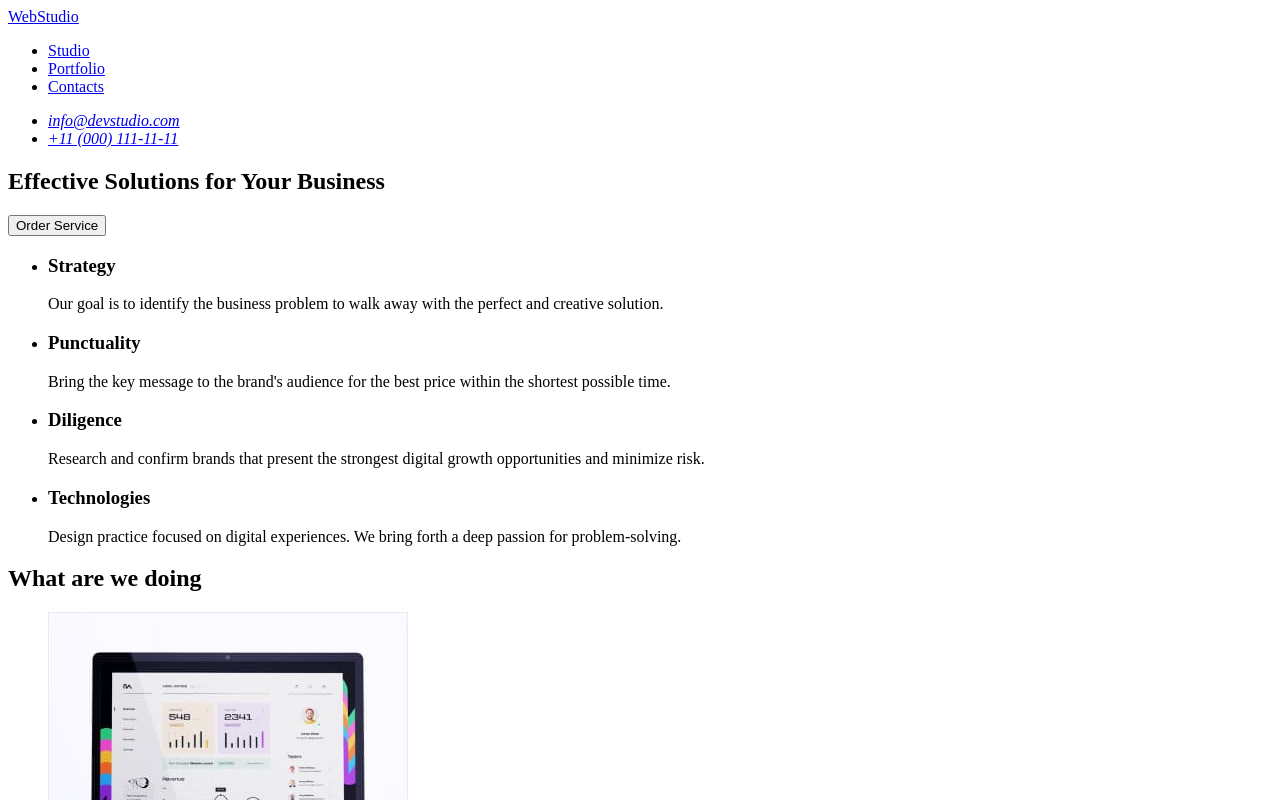
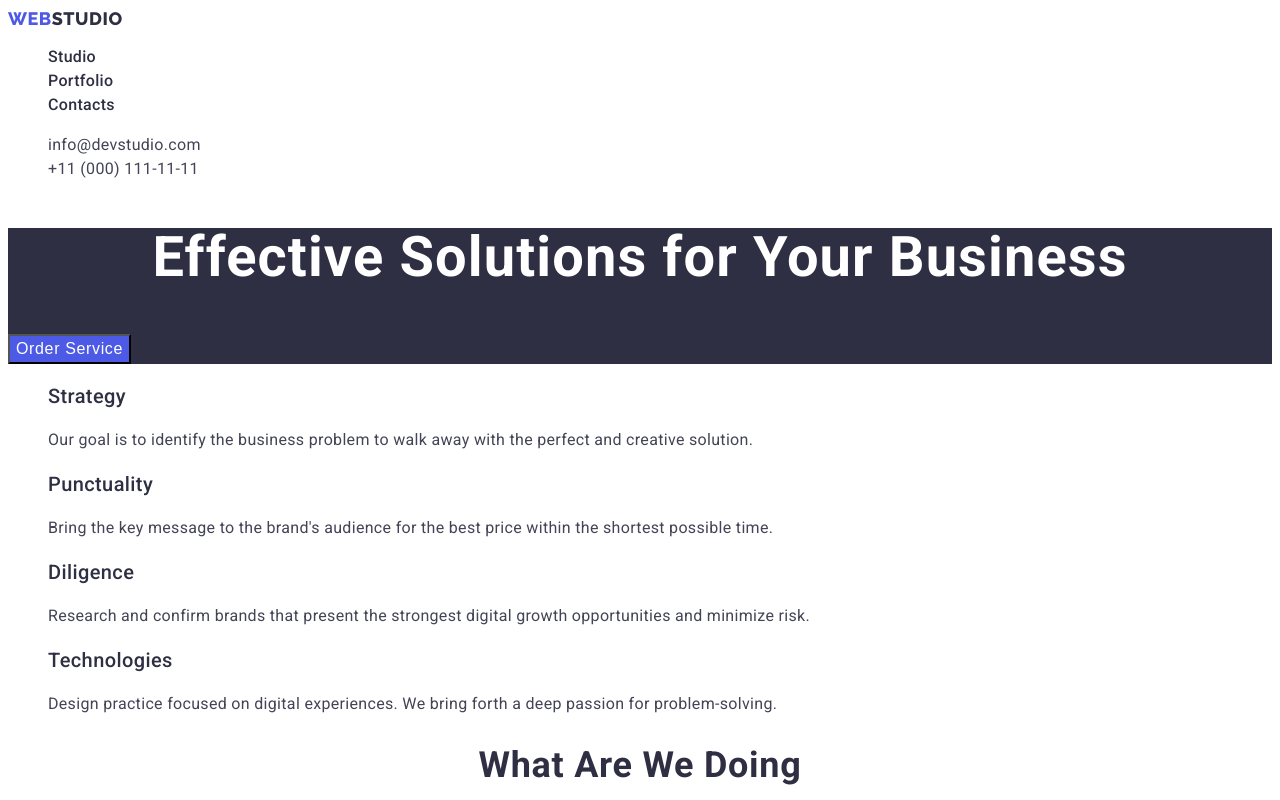
Before and after one commit to Tania66/goit-markup-hw-02, a plain HTML site: page index.html in a window 1280 px wide. Shown: the top 800 px of the page. Drawn offline with Linux system fonts and the light colour scheme.

Commit message:
update html and scc file

```diff
--- a/css/styles.css
+++ b/css/styles.css
@@ -10,7 +10,8 @@
 
  body{
 font-family: var(--primary-font);
-color: var(--primare-text-color);
+color: var(--secondary-text-color);
+background-color: #FFF;
 }
 
 .list{
@@ -22,14 +23,31 @@ color: var(--primare-text-color);
 }
 
 .logo {
-    font-family: var(--secondary-font);
+    font-family:'Raleway', sans-serif;
     font-weight: 800;
     font-size: 18px;
-    line-height: calc(21/18);
+    line-height: 1.17;
     letter-spacing: 0.03em;
     text-transform: uppercase;
-    color: var(--primary-text-color);
+    color: #4d5ae5;
 }
+
+.logo-part{
+    color:#2E2F42 ;
+}
+
+.logo-part-2{
+    color: #F4F4FD;
+}
+
+.sub-title {
+font-weight: 400;
+font-size: 16px;
+line-height: calc(24/16);
+letter-spacing: 0.02em;
+color:var(--secondary-text-color);
+}
+
 /*COMPONENTS**********************************/
 
 
@@ -52,11 +70,19 @@ font-weight: 500;
 font-size: 16px;
 line-height: calc(24/16);
 letter-spacing: 0.02em;
+color: #2E2F42;
 }
+
+.menu-link:hover,
+.menu-link:focus{
+    color:#404BBF;
+}
+
 
 .header-item {
 }
 .contacts {
+font-style: normal;
 }
 .contacts-list {
 }
@@ -65,17 +91,16 @@ letter-spacing: 0.02em;
 
 
 .contacts-link {
-font-style: normal;
 font-weight: 400;
 font-size: 16px;
-line-height: 24/16;
+line-height: 1.5;
 letter-spacing: 0.02em;
-color: var(--secondary-text-color);
+color: #434455;
 }
 
 .contacts-link:hover,
 .contacts-link:focus{
-    color: var(--accent-color);
+    color: #404BBF;
 }
 
 /*HEADER************************************/
@@ -100,14 +125,15 @@ color: var(--secondary-text-color);
     font-weight: 500;
     cursor: pointer;
     font-size: 16px;
-    line-height: calc(24/16);
+    line-height: 1.5;
     letter-spacing: 0.04em;
     color: #4D5AE5;
+    background-color: #F4F4FD;
 }
 
 .filter-btn:hover,
 .filter-btn:focus{
-    background-color: var(--accent-color);
+    background-color: #404BBF;
     color: #FFF;
 }
 
@@ -119,20 +145,14 @@ color: var(--secondary-text-color);
 .portfolio-img {
 }
 
-.portfolio-title {
+.title {
 font-weight: 500;
 font-size: 20px;
 line-height: calc(24/20);
 letter-spacing: 0.02em;
+color: #2E2F42;
 }
 
-.portfolio-sub-title {
-font-weight: 400;
-font-size: 16px;
-line-height: calc(24/16);
-letter-spacing: 0.02em;
-color:var(--secondary-text-color);
-}
 
 /*PORTFOLIO**************************************/
 
@@ -140,6 +160,7 @@ color:var(--secondary-text-color);
 /*FOOTER******************************************/
 
 .footer {
+    background-color:#2e2f42;
 }
 
 .footer-desc {
@@ -149,3 +170,41 @@ line-height: calc(24/16);
 letter-spacing: 0.02em;
 color: #F4F4FD;
 }
+
+/*FOOTER******************************************/
+
+
+/*HERO****************************************
+****/
+.hero{
+    background-color:#2e2f42;
+}
+
+
+.main-title{
+text-align: center;
+font-weight: 700;
+font-size: 56px;
+line-height: 1.07;
+letter-spacing: 0.02em;
+color: #FFFFFF;
+}
+
+
+.main-btn{
+    background-color: #4D5AE5;
+    color: #FFF;
+}
+
+/*HERO****************************************
+****/
+
+.secondary-title{
+font-weight: 700;
+font-size: 36px;
+line-height: 1.11;
+text-align: center;
+letter-spacing: 0.02em;
+text-transform: capitalize;
+color: #2E2F42;
+}
--- a/index.html
+++ b/index.html
@@ -5,68 +5,82 @@
     <meta http-equiv="X-UA-Compatible" content="IE=edge">
     <meta name="viewport" content="width=device-width, initial-scale=1.0">
     <title>Web Studio</title>
+    <link rel="preconnect" href="https://fonts.googleapis.com">
+    <link rel="preconnect" href="https://fonts.gstatic.com" crossorigin>
+    <link href="https://fonts.googleapis.com/css2?family=Raleway:wght@800&family=Roboto:wght@400;500;700;900&display=swap" rel="stylesheet">
+    <link rel="stylesheet" href="./css/styles.css">
     </head>
 
     <body>
-<header>
 
-<nav>
-     <a href="./index.html">WebStudio</a>
-    <ul>
-        <li>
-            <a href="#">Studio</a></li>
-        <li><a href="./portfolio.html">Portfolio</a></li>
-        <li><a href="#">Contacts</a></li>
+    <header class="header">
+
+        <nav class="header-nav">
+             <a class="logo link" href="./index.html">Web<span class="logo-part">Studio</span></a>
+                <ul class=" list menu-list ">
+                    <li class="menu-item">
+                        <a class="link menu-link " href="./index.html">Studio</a>
+                    </li>
+
+                    <li class="menu-item">
+                        <a class="link menu-link " href="./portfolio.html">Portfolio</a>
+                    </li>
+
+                    <li class="header-item">
+                        <a class="link menu-link " href="#">Contacts</a>
+                    </li>
                 </ul>
         </nav>
-<address>
-    <ul>
-        <li>
-         <a href="mailto:info@devstudio.com">info@devstudio.com</a>
+            <address class="contacts">
+                <ul class="list contacts-list ">
+                    <li class="contacts-item">
+                         <a class="link contacts-link " href="mailto:info@devstudio.com">info@devstudio.com</a>
                     </li>
 
-        <li>
-            <a href="tel:+110001111111">+11 (000) 111-11-11</a>
+                    <li class="contacts-item">
+                        <a class="link contacts-link " href="tel:+110001111111">+11 (000) 111-11-11</a>
                     </li>
                 </ul>
             </address>
     </header>
 
+
 <main>
 
-<section>
+<section class="hero">
 
-    <h1>Effective Solutions
+    <h1 class="main-title">Effective Solutions
     for Your Business</h1>
 
-     <button type="button">Order Service</button>
+     <button class="main-btn filter-btn" type="button">Order Service</button>
 
 </section>
 
-<section>
+
+<section class="feature">
     <h2 hidden>Feature</h2>
-<ul>
-    <li>
-        <h3>Strategy</h3>
-        <p>Our goal is to identify the business
+<ul class="list feature-list">
+    <li class="feature-item">
+        <h3 class=" feature-title title">Strategy</h3>
+        <p class="sub-title">Our goal is to identify the business
             problem to walk away with the perfect and creative solution. </p>
     </li>
 
-    <li>
-        <h3>Punctuality</h3>
-        <p>Bring the key message to the brand's audience for the
+    <li class="feature-item">
+        <h3 class=" feature-title title">Punctuality</h3>
+        <p class="sub-title">Bring the key message to the brand's audience for the
             best price within the shortest possible time.</p>
     </li>
 
-    <li>
-        <h3>Diligence</h3>
-        <p>Research and confirm brands that present the
+    <li class="feature-item">
+        <h3 class="feature-title title">Diligence</h3>
+        <p class="sub-title">Research and confirm brands that present the
             strongest digital growth opportunities and minimize risk.</p>
     </li>
 
-    <li>
-        <h3>Technologies</h3>
-        <p>Design practice focused on digital experiences.
+    <li class="feature-item">
+        <h3 class="feature-title title">Technologies</h3>
+        <p class="sub-title">Design practice focused on digital experiences.
             We bring forth a deep passion for problem-solving.</p>
     </li>
 
@@ -74,40 +88,46 @@
 
 </section>
 
-<section>
-<h2>What are we doing</h2>
+<section class="work">
+<h2 class="secondary-title">What are we doing</h2>
 
-<ul>
-    <li><img src="./images/WhatWeDo/rectangle-1.jpg" alt="Apple iMac" width="360" height="300"></li>
-    <li><img src="./images/WhatWeDo/rectangle-2.jpg" alt="iPhone display" width="360" height="300"></li>
-    <li><img src="./images/WhatWeDo/rectangle-3.jpg" alt="iPhone" width="360" height="300"></li>
+<ul class="list work-last">
+    <li class="work-item">
+        <img src="./images/WhatWeDo/rectangle-1.jpg" alt="Apple iMac" width="360" height="300">
+    </li>
+    <li class="work-item">
+        <img src="./images/WhatWeDo/rectangle-2.jpg" alt="iPhone display" width="360" height="300">
+    </li>
+    <li class="work-item">
+        <img src="./images/WhatWeDo/rectangle-3.jpg" alt="iPhone" width="360" height="300">
+    </li>
 </ul>
 
 </section>
 
-<section>
-<h2>Our Team</h2>
+<section class="team">
+<h2 class="secondary-title">Our Team</h2>
 
-<ul>
-    <li>
+<ul class="list team-list">
+    <li class="team-item">
         <img src="./images/team/1.jpg" alt="Product Designer" width="264" height="260">
-        <h3>Mark Guerrero</h3>
-        <p>Product Designer</p>
+        <h3 class="title team-title">Mark Guerrero</h3>
+        <p class="sub-title team-sub-title">Product Designer</p>
     </li>
-    <li>
+    <li class="team-item">
         <img src="./images/team/2.jpg" alt="Frontend Developer" width="264" height="260">
-        <h3>Tom Ford</h3>
-        <p>Frontend Developer</p>
+        <h3 class="title team-title">Tom Ford</h3>
+        <p class="sub-title team-sub-title">Frontend Developer</p>
     </li>
-    <li>
+    <li class="team-item">
         <img src="./images/team/3.jpg" alt="Marketing" width="264" height="260">
-        <h3>Camila Garcia</h3>
-        <p>Marketing</p>
+        <h3 class="title team-title">Camila Garcia</h3>
+        <p class="sub-title team-sub-title">Marketing</p>
     </li>
-    <li>
+    <li class="team-item">
         <img src="./images/team/4.jpg" alt="UI Designer" width="264" height="260">
-        <h3>Daniel Wilson</h3>
-        <p>UI Designer</p>
+        <h3 class="title team-title">Daniel Wilson</h3>
+        <p class="sub-title team-sub-title">UI Designer</p>
     </li>
 </ul>
 
@@ -116,13 +136,12 @@
 </main>
 
 
-<footer>
 
-    <a href="./index.html">WebStudio</a>
+<footer class="footer">
+    <a class="logo link" href="./index.html"> Web<span class="logo-part-2">Studio</span></a>
 
-<p>Increase the flow of customers and sales for
+        <p class="footer-desc">Increase the flow of customers and sales for
             your business with digital marketing & growth solutions.</p>
-
 </footer>
 
 </body>
```
Also changed, not shown: portfolio.html (+29 -29 lines). Lines whose indentation alone changed are shown as unchanged.
